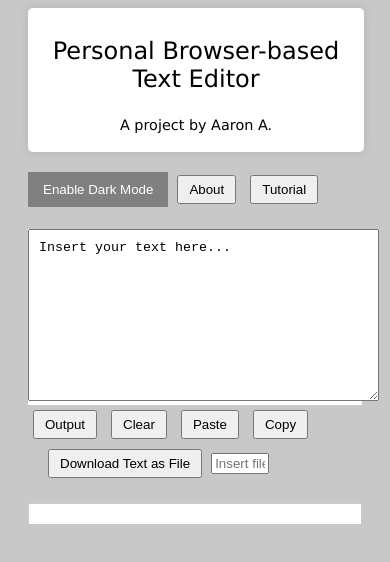
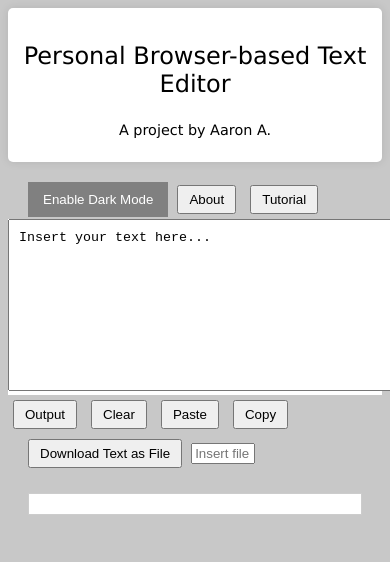
Before and after one commit to aaronamran/Browser-Notepad, a plain HTML site: page index.html in a window 390 px wide. Drawn offline with Linux system fonts and the light colour scheme.

Commit message:
update responsive

```diff
--- a/style.css
+++ b/style.css
@@ -112,3 +112,17 @@ body.dark-mode .toolbar {
     background-color: #333; /* You can choose your preferred dark background color */
     color: white;
 }
+
+/* Media query for screens smaller than 768px (typical for mobile devices) */
+@media (max-width: 768px) {
+    .container {
+        margin: 0;
+        padding: 10px;
+    }
+    .editor {
+        margin: 0;
+    }
+    #text-area {
+        width: 100%;
+    }
+}
```
